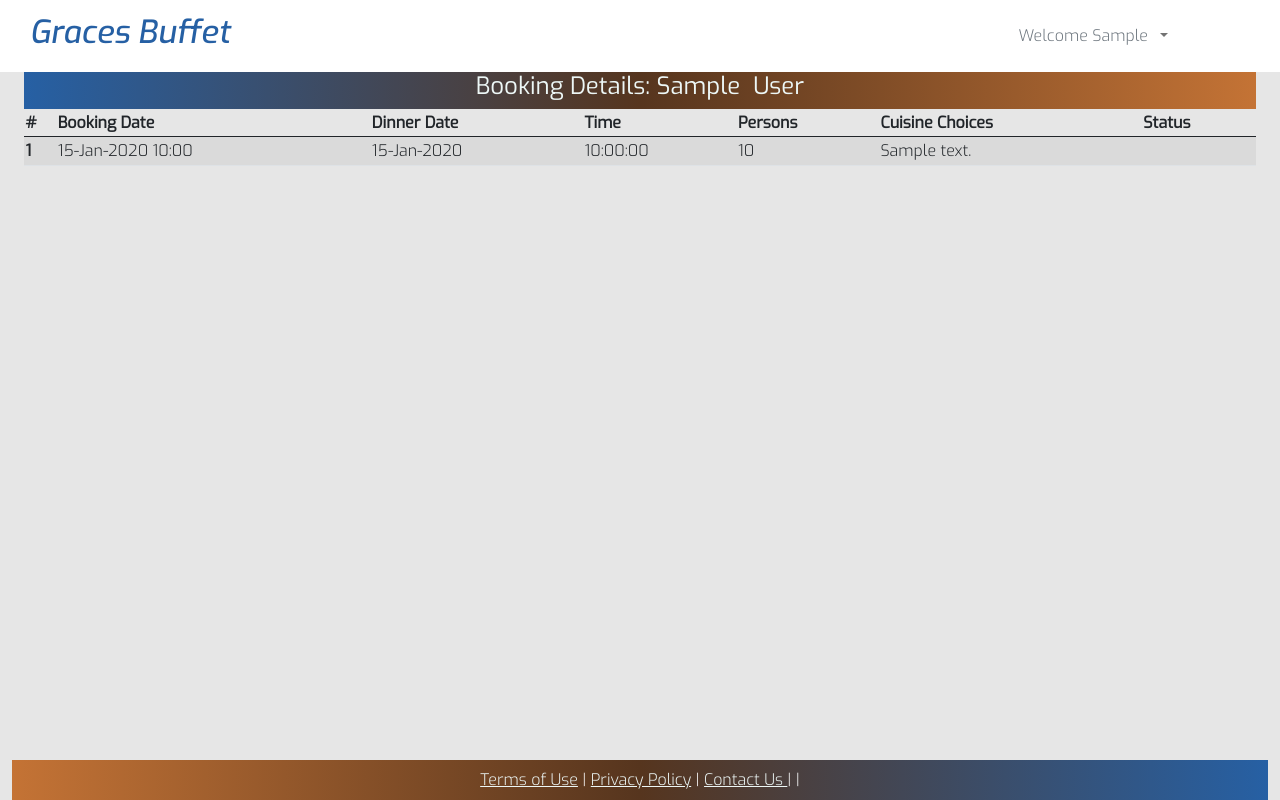
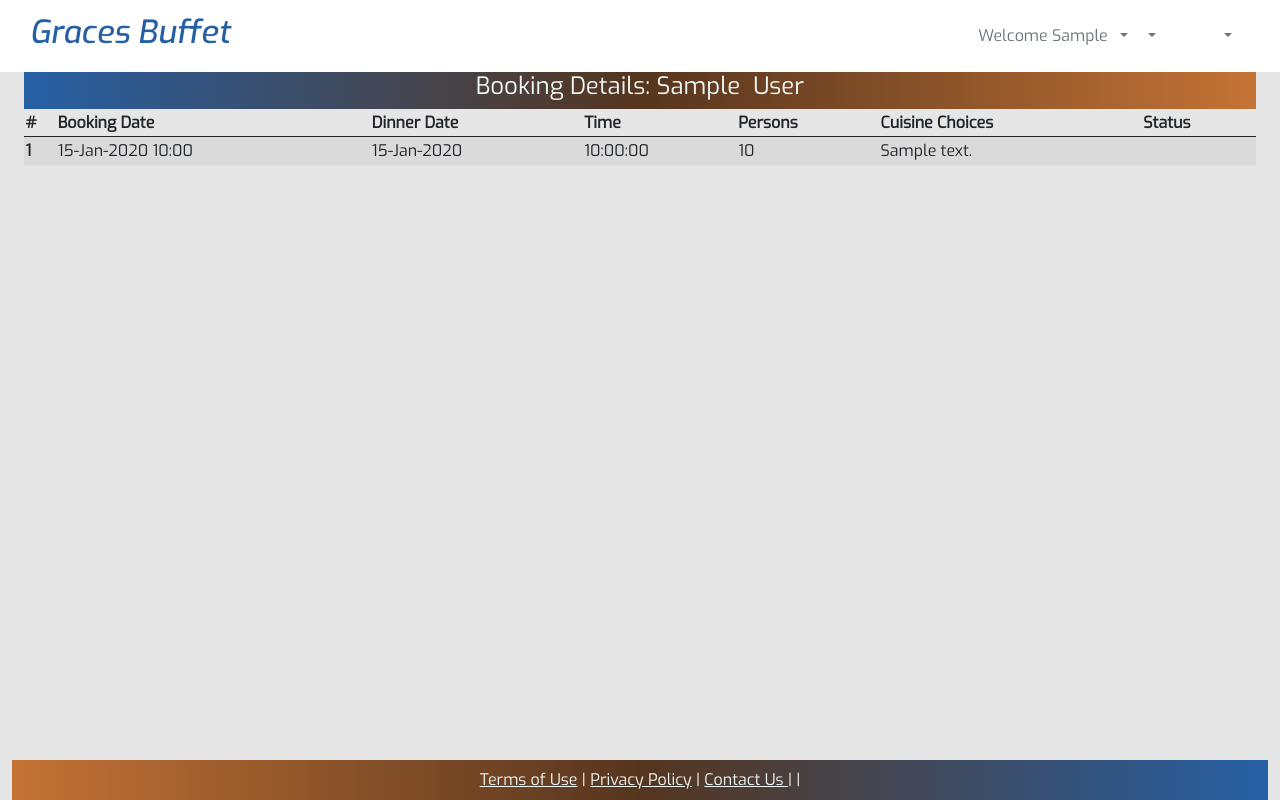
Before and after one commit to Polyanyanwu/graces-buffet-pp4, a Django app: page /bookings/ in a window 1280 px wide. Run offline with Django 3.2, Linux system fonts and the light colour scheme; a user stored in the database is signed in; tables that the repository leaves empty hold one stand-in row (values such as "Sample post"); parts of the project's set-up code (start-up, migrations or seed data) failed here and were passed over.

Commit message:
style:Rearrange operator and administrator menu

```diff
--- a/static/css/style.css
+++ b/static/css/style.css
@@ -1,11 +1,8 @@
 body {
     font-family: 'Exo', sans-serif;
-    font-weight: 300;
+    font-weight: 400;
 }
 
-/* .nav-area{ */
-/* background-color: #56351E; */
-/* } */
 /* Color variables */
 :root {
     --lapis-blue: #2660A4;
@@ -34,6 +31,13 @@ body {
     font-size: 2rem;
 }
 
+.menu-icon{
+   color: var(--sandy-brown);
+}
+
+.priv-icon:hover{
+    color:var(--dark-brown)
+}
 #brand-name {
     /* color: #F19953; */
     display: inline-block;
@@ -87,8 +91,13 @@ form label {
     font-weight: 400;
 }
 
-/* Sub menu dropdown
-https://mdbootstrap.com/docs/standard/extended/dropdown-multilevel/*/
+.dropdown-menu[data-bs-popper]{
+    right: 10%;
+    left: auto;
+}
+
+ /* Sub menu dropdown
+https://mdbootstrap.com/docs/standard/extended/dropdown-multilevel/
 .dropdown-menu li {
     position: relative;
 }
@@ -107,7 +116,7 @@ https://mdbootstrap.com/docs/standard/extended/dropdown-multilevel/*/
 
 .dropdown-menu>li:hover>.dropdown-submenu {
     display: block;
-}
+} */
 
 .main-input #id_start_time,
 .main-input #id_seats,
--- a/templates/base.html
+++ b/templates/base.html
@@ -39,7 +39,7 @@
     <nav class="navbar navbar-expand-lg navbar-light bg-white">
         <div class="container-fluid nav-area">
             <a class="navbar-brand" href="{% url 'home' %}">
-                <h1 id="brand-logo"><i class="fas fa-utensils"></i></h1>
+                <h1 id="brand-logo"><i class="fas fa-utensils my-nav"></i></h1>
                 <h1 id="brand-name">Graces Buffet</h1>
                 <!-- <img src="{% static 'images/logo.webp' %}" alt="" width="120" height="100"> -->
             </a>
@@ -53,70 +53,85 @@
                     <span class="navbar-text text-muted">
                         <span>Welcome {{ user.first_name}}</span>
                     </span>
+                    <!-- Operator sub menu -->
+                    {% if request.user|has_group:"operator" %}
+                    <li class="nav-item dropdown">
+                        <a class="nav-link dropdown-toggle" href="#" id="navbarDropdownMenuLink" role="button"
+                            data-bs-toggle="dropdown" aria-expanded="false" title="Operator Menu Dropdown">
+                            <i class="fas fa-user-plus menu-icon"></i>
+                        </a>
+                        <ul class="dropdown-menu dropdown-submenu-left" aria-labelledby="navbarDropdownMenuLink">
+                            <li><a class="dropdown-item" href="{% url 'update_booking' %}">Update Booking Status</a>
+                            </li>
+                            <li><a class="dropdown-item" href="{% url 'book_for_others' %}">Book for Customer</a></li>
+                            <li><a class="dropdown-item" href="{% url 'cancel_other_booking' %}">Cancel Booking for
+                                    Customer</a></li>
+                            <li><a class="dropdown-item" href="#">
+                                    <hr></a></li>
+                            <li><a class="dropdown-item" href="#">Past Due guests List</a></li>
+                            <li><a class="dropdown-item" href="{% url 'booking_details_list' %}">Booking Details
+                                    List</a></li>
+                        </ul>
+                        {% endif %}
+
+
+
+
+
+
+
                     <li class="nav-item dropdown">
                         <a class="nav-link dropdown-toggle" href="#" id="navbarDropdownMenuLink" role="button"
                             data-bs-toggle="dropdown" aria-expanded="false" title="User Account Dropdown">
-                            <i class="fa-solid fa-user my-nav"></i>
+                            <i class="fa-solid fa-user menu-icon"></i>
                         </a>
-                        <ul class="dropdown-menu" aria-labelledby="navbarDropdownMenuLink">
+                        <ul class="dropdown-menu " aria-labelledby="navbarDropdownMenuLink">
                             <li><a class="dropdown-item" href="{% url 'update_profile' %}">My Profile</a></li>
                             <li><a class="dropdown-item" href="{% url 'account_email' %}">Update Email</a></li>
                             <li><a class="dropdown-item" href="{% url 'booking_detail' %}">Dinning History</a></li>
-                            <li><a class="dropdown-item" href="{% url 'cancel_my_booking' user.username %}">Cancel Booking</a></li>
-                            <!-- Operator sub menu -->
-                            {% if request.user|has_group:"operator" %}
-                            <li>
-                                <a class="dropdown-item" href="#" title="Operator">
-                                    Operator &raquo;
-                                </a>
-                                <ul class="dropdown-menu dropdown-submenu dropdown-submenu-left" aria-labelledby="navbarDropdownMenuLink">
-                                    <li><a class="dropdown-item" href="{% url 'update_booking' %}">Update Booking Status</a></li>
-                                    <li><a class="dropdown-item" href="{% url 'book_for_others' %}">Book for Customer</a></li>
-                                    <li><a class="dropdown-item" href="{% url 'cancel_other_booking' %}">Cancel Booking for Customer</a></li>
-                                    <li><a class="dropdown-item" href="#"><hr></a></li>
-                                    <li><a class="dropdown-item" href="#">Past Due guests List</a></li>
-                                    <li><a class="dropdown-item" href="{% url 'booking_details_list' %}">Booking Details List</a></li>
-                                </ul>
-                            </li>
-                            {% endif %}
-                            <!-- Administrator Role Options -->
-                            {% if request.user|has_group:"administrator" %}
-                            <li>
-                                <a class="dropdown-item" href="#" title="Operator">
-                                    Administrator &raquo;
-                                </a>
-                                <ul class="dropdown-menu dropdown-submenu dropdown-submenu-left" aria-labelledby="navbarDropdownMenuLink">
-                                    <li><a class="dropdown-item" href="{% url 'update_group' %}">Assign User Roles</a></li>
-                                    <li><a class="dropdown-item" href="#">Buffet Cuisines</a></li>
-                                    <li><a class="dropdown-item" href="#">Maintain Tables</a></li>
-                                    <li><a class="dropdown-item" href="#">System Preferences</a></li>
-                                    <li><a class="dropdown-item" href="{% url 'cancel_other_booking' %}">Cancel Booking for Customer</a></li>
-                                </ul>
-                            </li>
-                            {% endif %}
+                            <li><a class="dropdown-item" href="{% url 'cancel_my_booking' user.username %}">Cancel
+                                    Booking</a></li>
+
+
 
                             <li><a class="dropdown-item" href="{% url 'account_reset_password' %}">Reset Password</a>
                             </li>
-                            <li><a class="dropdown-item" href="{% url 'account_logout' %}">Sign Out</a></li>
                         </ul>
                     </li>
 
                     <li class="nav-item">
                         <a class="nav-link" href="{% url 'upcoming_booking_detail' %}" title="Upcoming Bookings"><i
-                                class="fa-solid fa-calendar-days"></i></a>
+                                class="fa-solid fa-calendar-days menu-icon"></i></a>
                     </li>
                     <li class="nav-item">
-                        <a class="nav-link" href="{% url 'get_notification' %}" title="Notifications"><i class="fa-solid fa-bell"></i></a>
+                        <a class="nav-link" href="{% url 'get_notification' %}" title="Notifications"><i
+                                class="fa-solid fa-bell menu-icon"></i></a>
                     </li>
                     <li class="nav-item">
                         <a class="nav-link active" aria-current="page" href="{% url 'home' %}"
-                            title="Find seats to book"><i class="fa-solid fa-magnifying-glass"></i></a>
+                            title="Find seats to book"><i class="fa-solid fa-magnifying-glass menu-icon"></i></a>
                     </li>
-                    <li class="nav-item">
-                        <a class="nav-link" href="{% url 'home' %}" title="Home">
-                            <i class="fas fa-home"></i>
+
+                    <!-- Administrator Role Options -->
+                    {% if request.user|has_group:"administrator" %}
+                    <li class="nav-item dropdown">
+                        <a class="nav-link dropdown-toggle" href="#" id="navbarDropdownMenuLink" role="button"
+                            data-bs-toggle="dropdown" aria-expanded="false" title="Administrator">
+                            <i class="fas fa-user-cog menu-icon"></i>
                         </a>
+                        <ul class="dropdown-menu dropdown-submenu-left" aria-labelledby="navbarDropdownMenuLink">
+                            <li><a class="dropdown-item" href="{% url 'update_group' %}">Assign User Roles</a>
                             </li>
+                            <li><a class="dropdown-item" href="#">Buffet Cuisines</a></li>
+                            <li><a class="dropdown-item" href="#">Maintain Tables</a></li>
+                            <li><a class="dropdown-item" href="#">System Preferences</a></li>
+                            <li><a class="dropdown-item" href="{% url 'cancel_other_booking' %}">Cancel Booking
+                                    for Customer</a></li>
+                        </ul>
+                    </li>
+                    {% endif %}
+
+
                     <li class="nav-item">
                         <a class="nav-link" href="{% url 'account_logout' %}" title="Logout"><i
                                 class="fa-solid fa-right-to-bracket"></i></a>
@@ -131,7 +146,7 @@
 
                         <a class="nav-link" href="{% url 'account_signup' %}" title="Sign Up">
                             <div class="text-center nav-icons-wrapper-lg my-nav">
-                                <div><i class="fa-solid fa-person-praying "></i></div>
+                                <div><i class="fa-solid fa-person-praying menu-icon"></i></div>
                                 <p class="my-0 small">Sign Up</p>
                             </div>
                         </a>
@@ -167,7 +182,7 @@
         {% endblock content %}
     </main>
     <!-- Modal dialogue for confirmations -->
-    <div class="modal" tabindex="-1" id="confirmModal" >
+    <div class="modal" tabindex="-1" id="confirmModal">
         <div class="modal-dialog modal-dialog-centered">
             <div class="modal-content">
                 <div class="modal-header main-title ">
```
Lines whose indentation alone changed are shown as unchanged.
